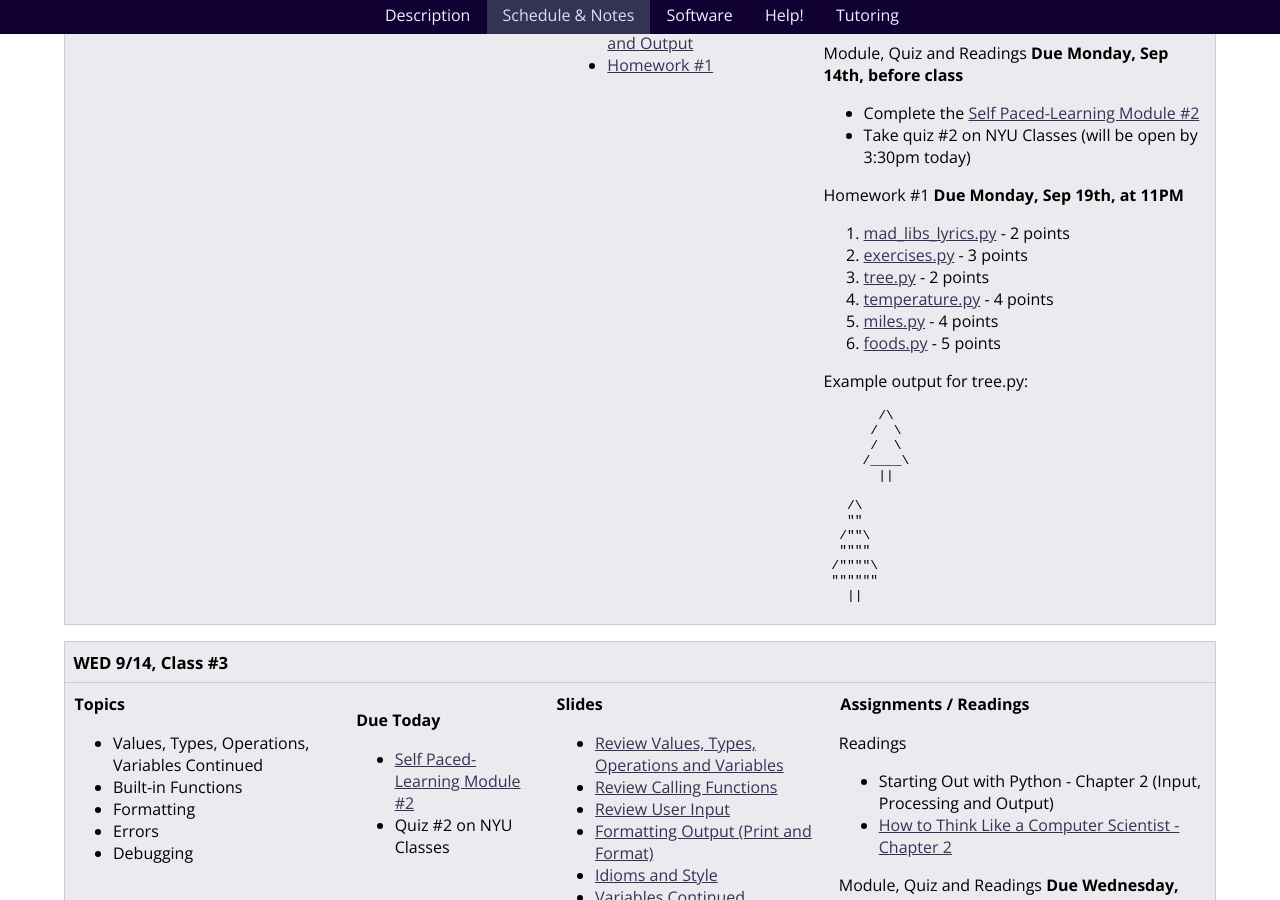
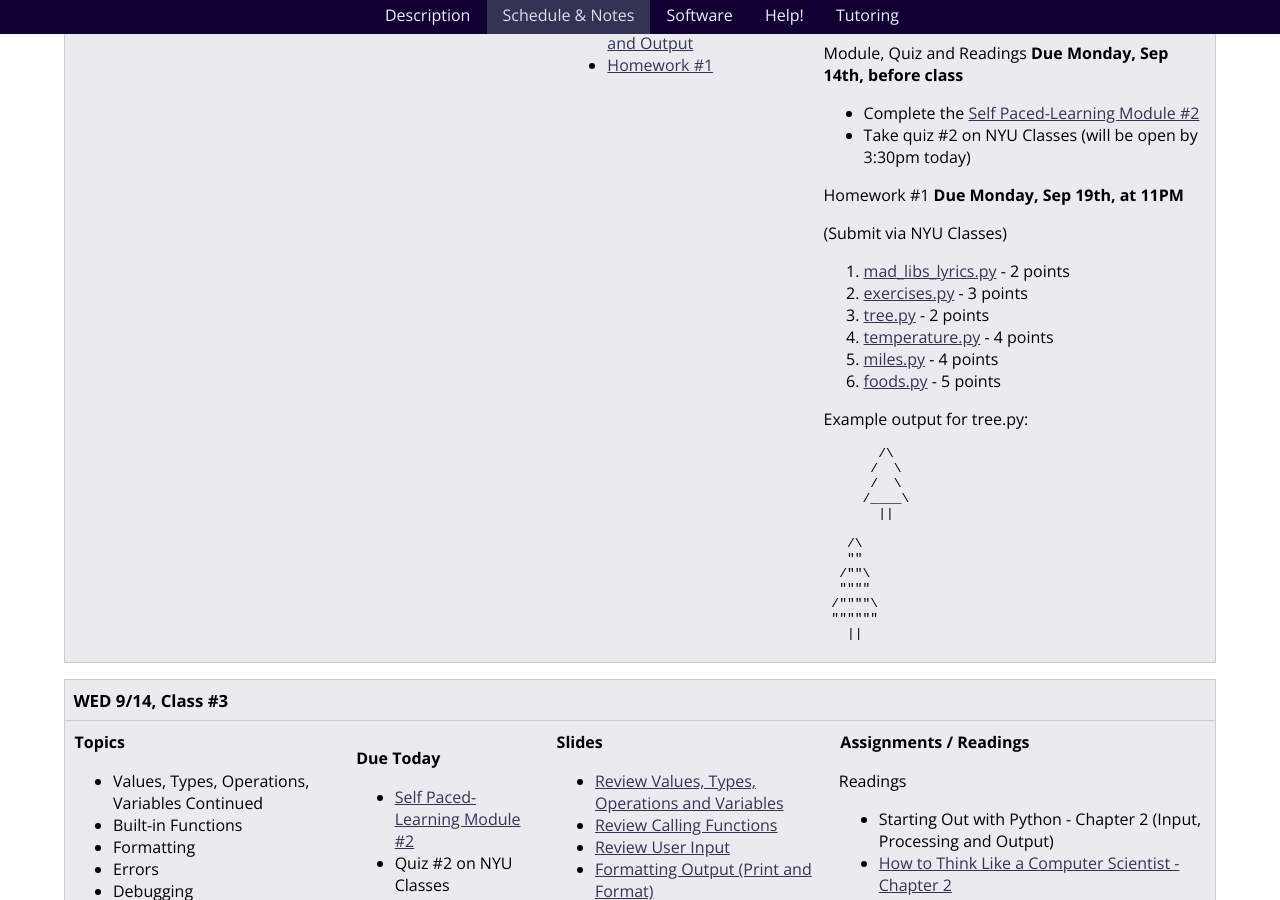
Before and after one commit to foureyes/csci-ua.0002-fall2016-008, a Jekyll site: the page built from schedule.markdown, in a window 1280 px wide and 900 px high, scrolled down 717 px. Built offline with Jekyll 4.4.1, drawn with Linux system fonts in a browser that asks for light colours.

Commit message:
add how to submit to hw1

```diff
--- a/_includes/classes/02/materials.markdown
+++ b/_includes/classes/02/materials.markdown
@@ -40,6 +40,8 @@ Module, Quiz and Readings __Due Monday, Sep 14th, before class__
 
 Homework #1 __Due Monday, Sep 19th, at 11PM__
 
+(Submit via NYU Classes)
+
 1. [mad_libs_lyrics.py](homework/hw01/mad_libs_lyrics.py) - 2 points
 2. [exercises.py](homework/hw01/exercises.py) - 3 points
 3. [tree.py](homework/hw01/tree.py) - 2 points
```
Also changed, not shown: 1 other file.
